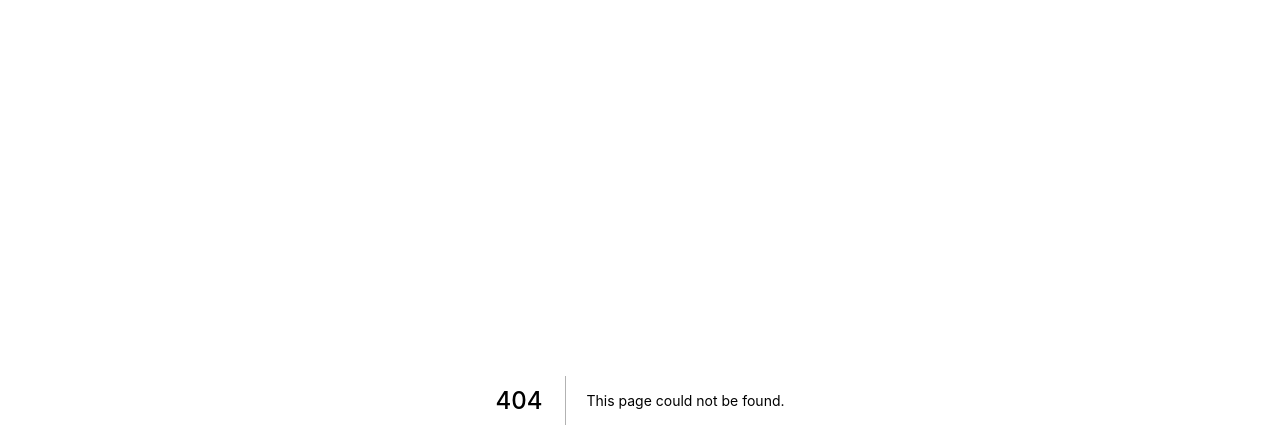
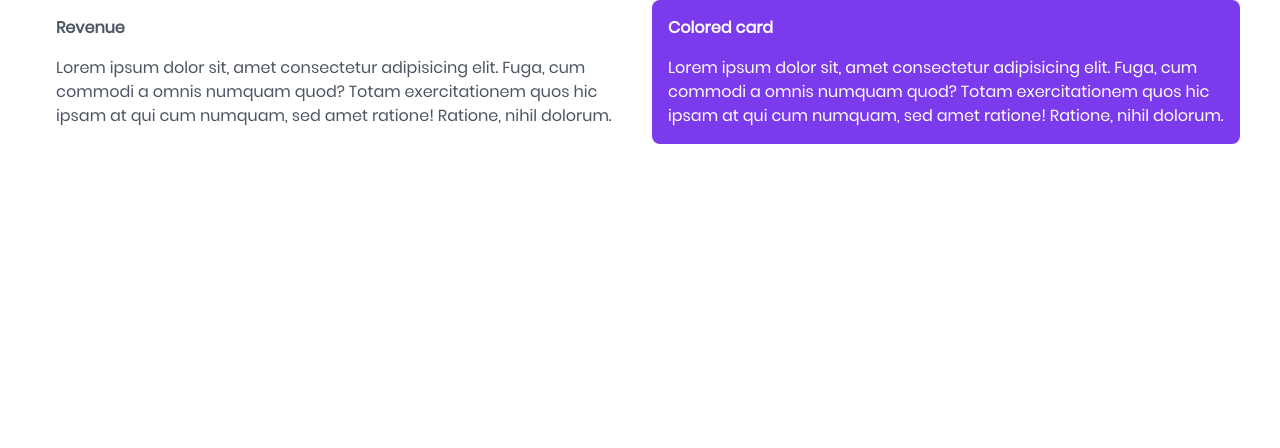
Before and after one commit to anushbhatia/HackYourPortfolio, a Next.js app: page /Cards in a window 1280 px wide. Before the commit this address had no page. Shown: the top 448 px of the page. Built offline with nearby package versions, Linux system fonts and the light colour scheme.

Commit message:
Added cards for education

```diff
--- /dev/null
+++ b/pages/Cards.js
@@ -0,0 +1,37 @@
+
+
+
+export default function About() {
+
+  return (
+      <div className="bg-white dark:bg-black">
+          <div class="mx-10 pt-15">
+   <div class="grid gap-6 mb-8 md:grid-cols-2">
+              <div class="min-w-0 p-4 bg-white rounded-lg shadow-xs dark:bg-gray-800">
+                <h4 class="mb-4 font-semibold text-gray-600 dark:text-gray-300">
+                  Revenue
+                </h4>
+                <p class="text-gray-600 dark:text-gray-400">
+                  Lorem ipsum dolor sit, amet consectetur adipisicing elit.
+                  Fuga, cum commodi a omnis numquam quod? Totam exercitationem
+                  quos hic ipsam at qui cum numquam, sed amet ratione! Ratione,
+                  nihil dolorum.
+                </p>
+              </div>
+              <div class="min-w-0 p-4 text-white bg-purple-600 rounded-lg shadow-xs">
+                <h4 class="mb-4 font-semibold">
+                  Colored card
+                </h4>
+                <p>
+                  Lorem ipsum dolor sit, amet consectetur adipisicing elit.
+                  Fuga, cum commodi a omnis numquam quod? Totam exercitationem
+                  quos hic ipsam at qui cum numquam, sed amet ratione! Ratione,
+                  nihil dolorum.
+                </p>
+              </div>
+            </div>
+</div>
+
+          </div>
+  );
+}
--- a/pages/about.js
+++ b/pages/about.js
@@ -2,7 +2,8 @@ import { useState, useEffect } from 'react';
 import { useTheme } from 'next-themes';
 import NextLink from 'next/link';
 import Container from './Navbar';
-
+import Timeline from './Timeline';
+import Cards from './Cards'
 
 export default function About() {
 
@@ -16,7 +17,10 @@ export default function About() {
               <h2 h2 className="prose text-gray-600 dark:text-gray-400 mb-16">
                   I have been ardent practitioner of cloud computing for over 4 years and have experience across multiple platforms. On the other hand , I am active UI/UX designer, having worked with multiple startups to revamp their products into a more appealing look. As far as full stack goes, I have had my fair share of work in majority of the stacks like MERN,MEAN etc.
     </h2>
-    </div>
+        {/* <Timeline></Timeline>    */}
+    <Cards ></Cards>
+          </div>
+
           </div>
   );
 }
```
Also changed, not shown: pages/Timeline.js (added).
